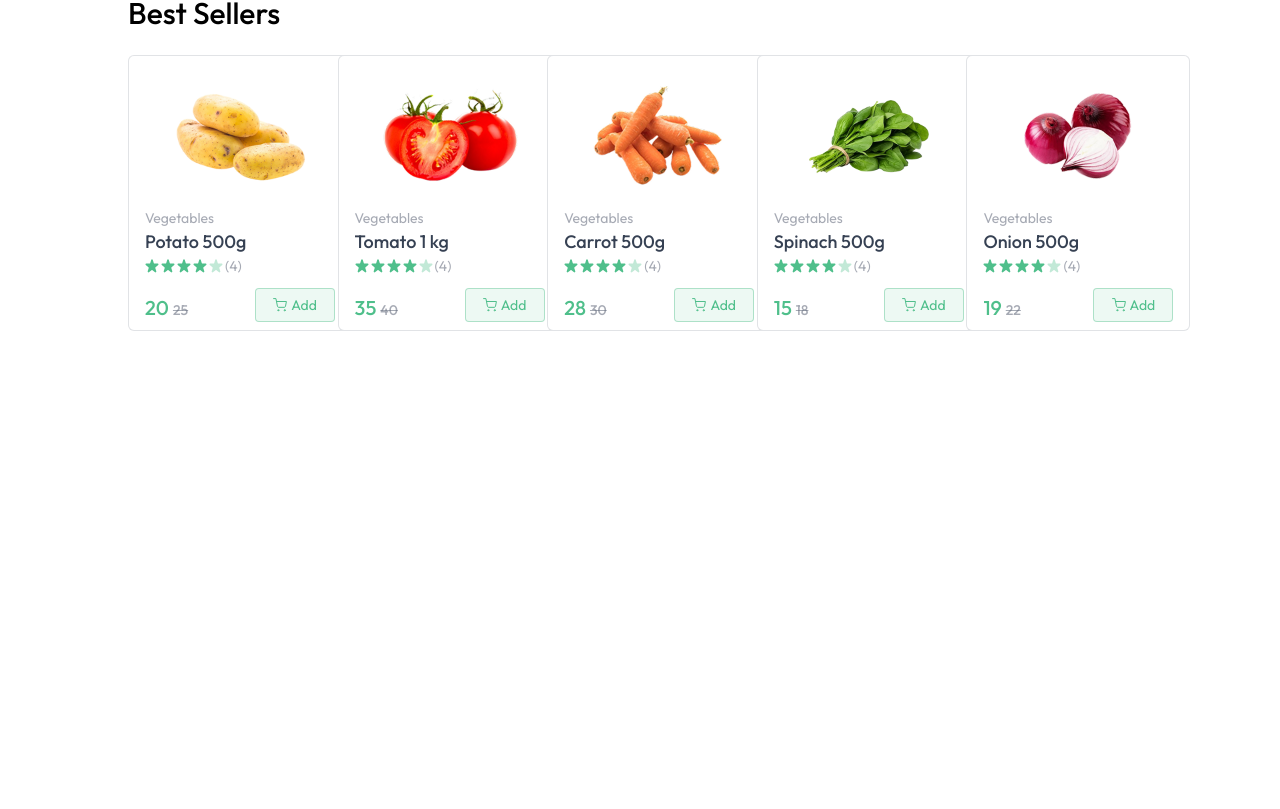
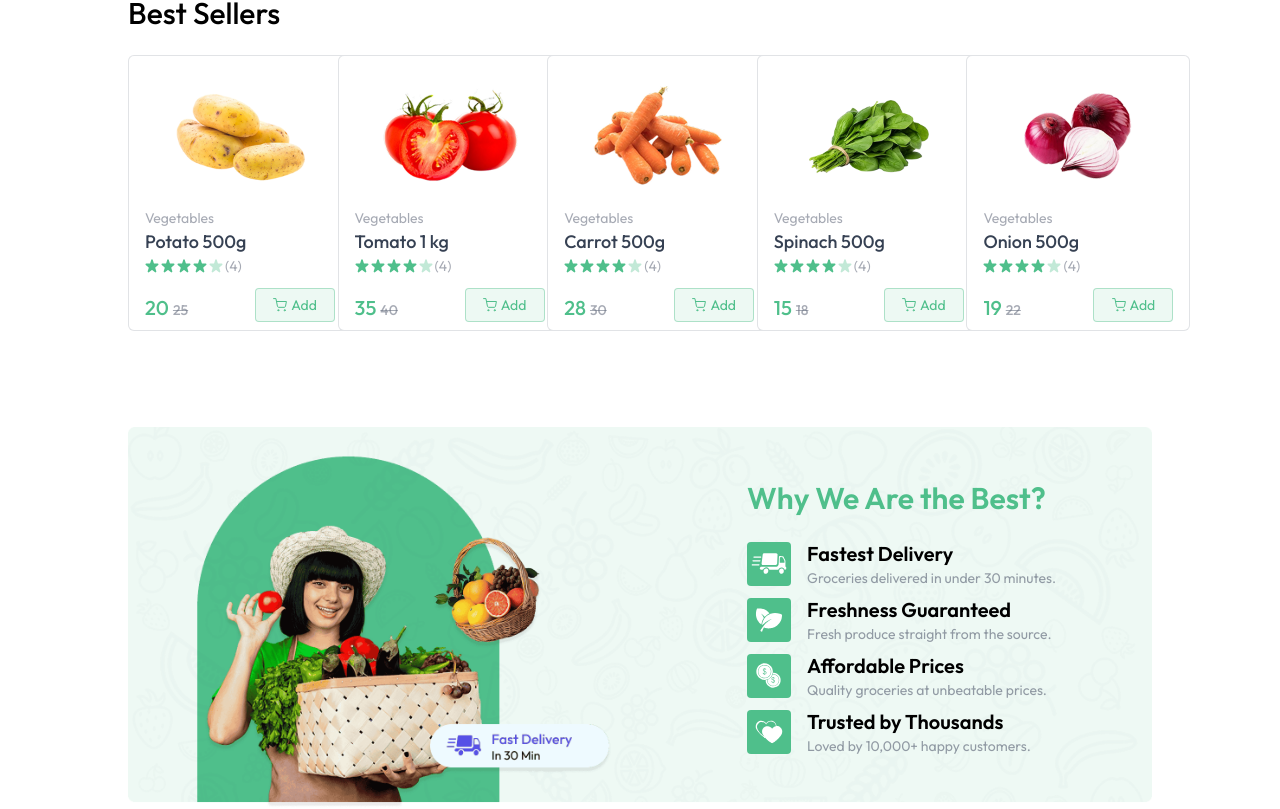
Before and after one commit to omrajkamat68/Grocery_Delivery_Website, a React (Vite) app in the folder client/: page / in a window 1280 px wide. Shown: the part 873-1682 px from the top of the page. Before the commit the page ends 1204 px from the top, so only its background shows below. Built offline with nearby package versions, Linux system fonts and the light colour scheme.

Commit message:
Bottom banner added

```diff
--- /dev/null
+++ b/client/src/components/BottomBanner.jsx
@@ -0,0 +1,46 @@
+import React from "react";
+import { assets, features } from "../assets/assets";
+
+const BottomBanner = () => {
+  return (
+    <div className="relative mt-24">
+      <img
+        src={assets.bottom_banner_image}
+        alt="banner"
+        className="w-full hidden md:block"
+      />
+      <img
+        src={assets.bottom_banner_image_sm}
+        alt="banner"
+        className="w-full md:hidden"
+      />
+
+      <div className="absolute inset-0 flex flex-col items-center md:items-end md:justify-center pt-16 md:pt-0 md:pr-24">
+        <div>
+          <h1 className="text-2xl md:text-3xl font-semibold text-primary mb-6">
+            Why We Are the Best?
+          </h1>
+          {features.map((feature, index) => (
+            <div key={index} className="flex items-center gap-4 mt-2">
+              <img
+                src={feature.icon}
+                alt={feature.title}
+                className="md:w-11 w-9"
+              />
+              <div>
+                <h3 className="text-lg md:text-xl font-semibold">
+                  {feature.title}
+                </h3>
+                <p className="text-gray-500/70 text-xs md:text-sm">
+                  {feature.description}
+                </p>
+              </div>
+            </div>
+          ))}
+        </div>
+      </div>
+    </div>
+  );
+};
+
+export default BottomBanner;
--- a/client/src/pages/Home.jsx
+++ b/client/src/pages/Home.jsx
@@ -2,6 +2,7 @@
 import MainBanner from '../components/MainBanner'
 import Categories from '../components/Categories'
 import BestSeller from '../components/BestSeller'
+import BottomBanner from '../components/BottomBanner'
 
 const Home = () => {
   return (
@@ -9,6 +10,7 @@
       <MainBanner />
       <Categories />
       <BestSeller />
+      <BottomBanner />
     </div>
   )
 }
```
